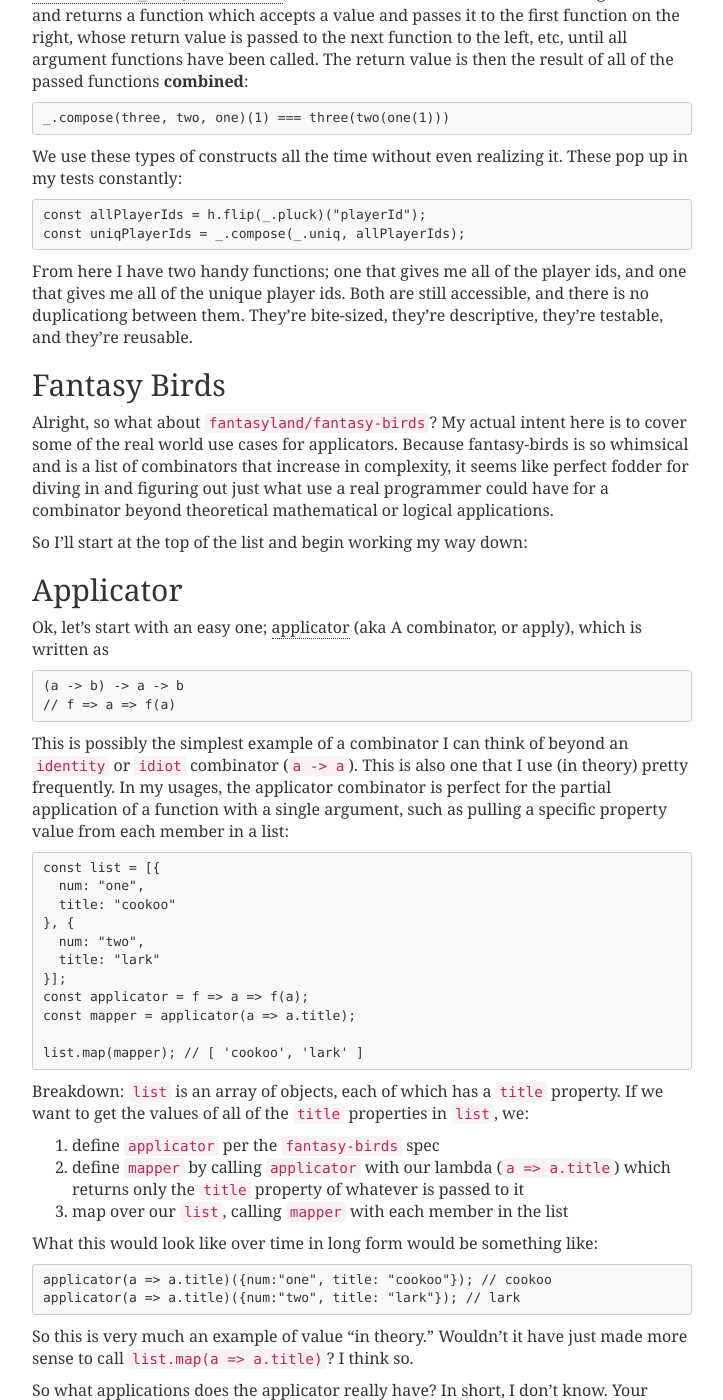
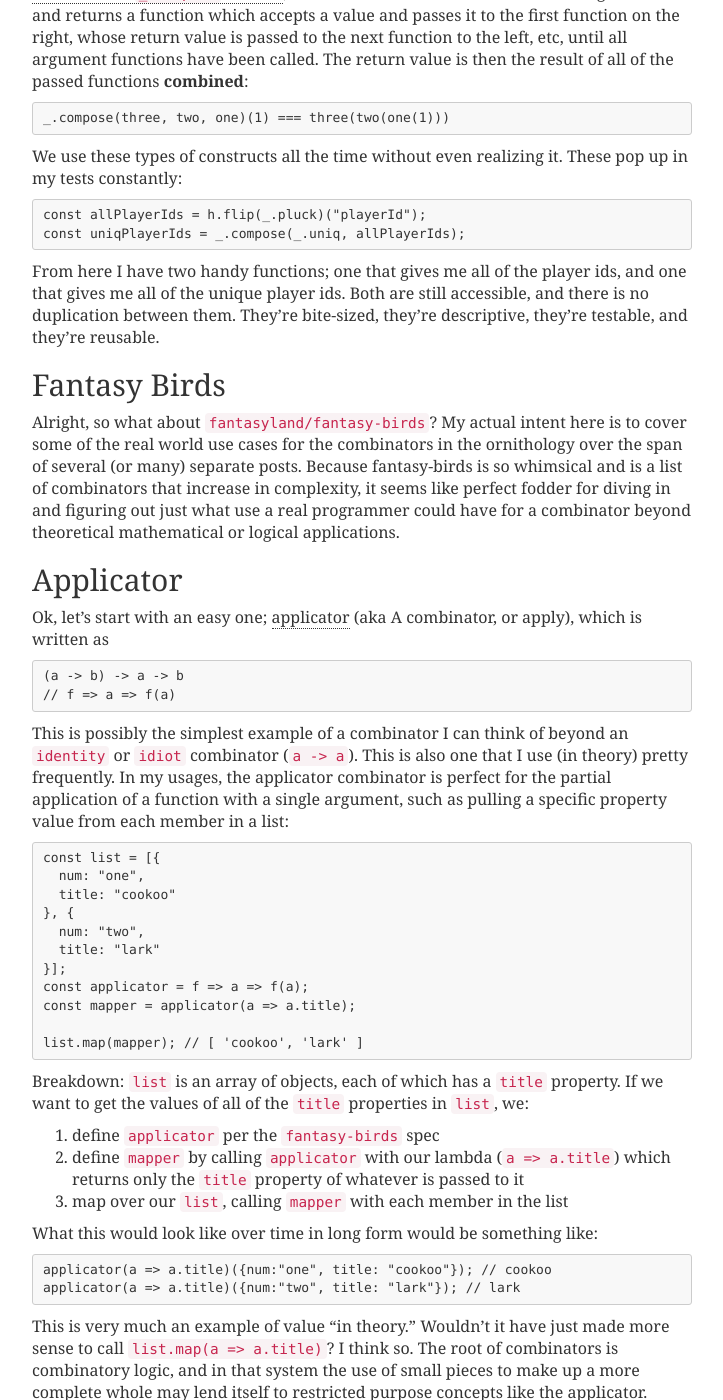
Before and after one commit to amsross/amsross.github.io, a Jekyll site: the page built from _posts/2016-10-05-fantasy-birds-introduction.markdown, in a window 1280 px wide and 1400 px high, scrolled down 3049 px. Shown: the whole window, without its empty margins (288-1011 px from the left). Built offline with Jekyll 4.4.1, drawn with Linux system fonts in a browser that asks for light colours; some of the changed text lies outside the part shown.

Commit message:
Clarifications

````diff
--- a/_posts/2016-10-03-fantasy-birds-introduction.markdown
+++ b/_posts/2016-10-05-fantasy-birds-introduction.markdown
@@ -87,7 +87,7 @@ function(f) { return function(a) { return f(a); }; }
       (a -> b)  ->            a  ->         b
 ```
 
-Now here we need to consider what `f` is in order to signify it with an appropriate expression. In this case, it's a function which accepts `a` and returns `b`, as seen in its call: `f(a)`, so we express it just like it was an arrow function: `a => a + 1` or `a -> b`.
+In step 8, we need to consider what `f` is in order to signify it with an appropriate expression. In this case, it's a function which accepts `a` and returns `b`, as seen in its call: `f(a)`, so we express it just like it was an arrow function: `a => a + 1` or `a -> b`.
 
 So let's work backwards from that:
 
@@ -130,13 +130,11 @@ const allPlayerIds = h.flip(_.pluck)("playerId");
 const uniqPlayerIds = _.compose(_.uniq, allPlayerIds);
 ```
 
-From here I have two handy functions; one that gives me all of the player ids, and one that gives me all of the unique player ids. Both are still accessible, and there is no duplicationg between them. They're bite-sized, they're descriptive, they're testable, and they're reusable.
+From here I have two handy functions; one that gives me all of the player ids, and one that gives me all of the unique player ids. Both are still accessible, and there is no duplication between them. They're bite-sized, they're descriptive, they're testable, and they're reusable.
 
 ## Fantasy Birds
 
-Alright, so what about `fantasyland/fantasy-birds`? My actual intent here is to cover some of the real world use cases for applicators. Because fantasy-birds is so whimsical and is a list of combinators that increase in complexity, it seems like perfect fodder for diving in and figuring out just what use a real programmer could have for a combinator beyond theoretical mathematical  or logical applications.
-
-So I'll start at the top of the list and begin working my way down:
+Alright, so what about `fantasyland/fantasy-birds`? My actual intent here is to cover some of the real world use cases for the combinators in the ornithology over the span of several (or many) separate posts. Because fantasy-birds is so whimsical and is a list of combinators that increase in complexity, it seems like perfect fodder for diving in and figuring out just what use a real programmer could have for a combinator beyond theoretical mathematical  or logical applications.
 
 ## Applicator
 
@@ -176,7 +174,7 @@ applicator(a => a.title)({num:"one", title: "cookoo"}); // cookoo
 applicator(a => a.title)({num:"two", title: "lark"}); // lark
 ```
 
-So this is very much an example of value "in theory." Wouldn't it have just made more sense to call `list.map(a => a.title)`? I think so.
+This is very much an example of value "in theory." Wouldn't it have just made more sense to call `list.map(a => a.title)`? I think so. The root of combinators is combinatory logic, and in that system the use of small pieces to make up a more complete whole may lend itself to restricted purpose concepts like the applicator.
 
 So what applications does the applicator really have? In short, I don't know. Your opinion is welcome, though: [@amsross](https://twitter.com/amsross).
 
````
Also changed, not shown: other parts of _posts/2016-10-05-fantasy-birds-introduction.markdown (+1 -1 lines).
